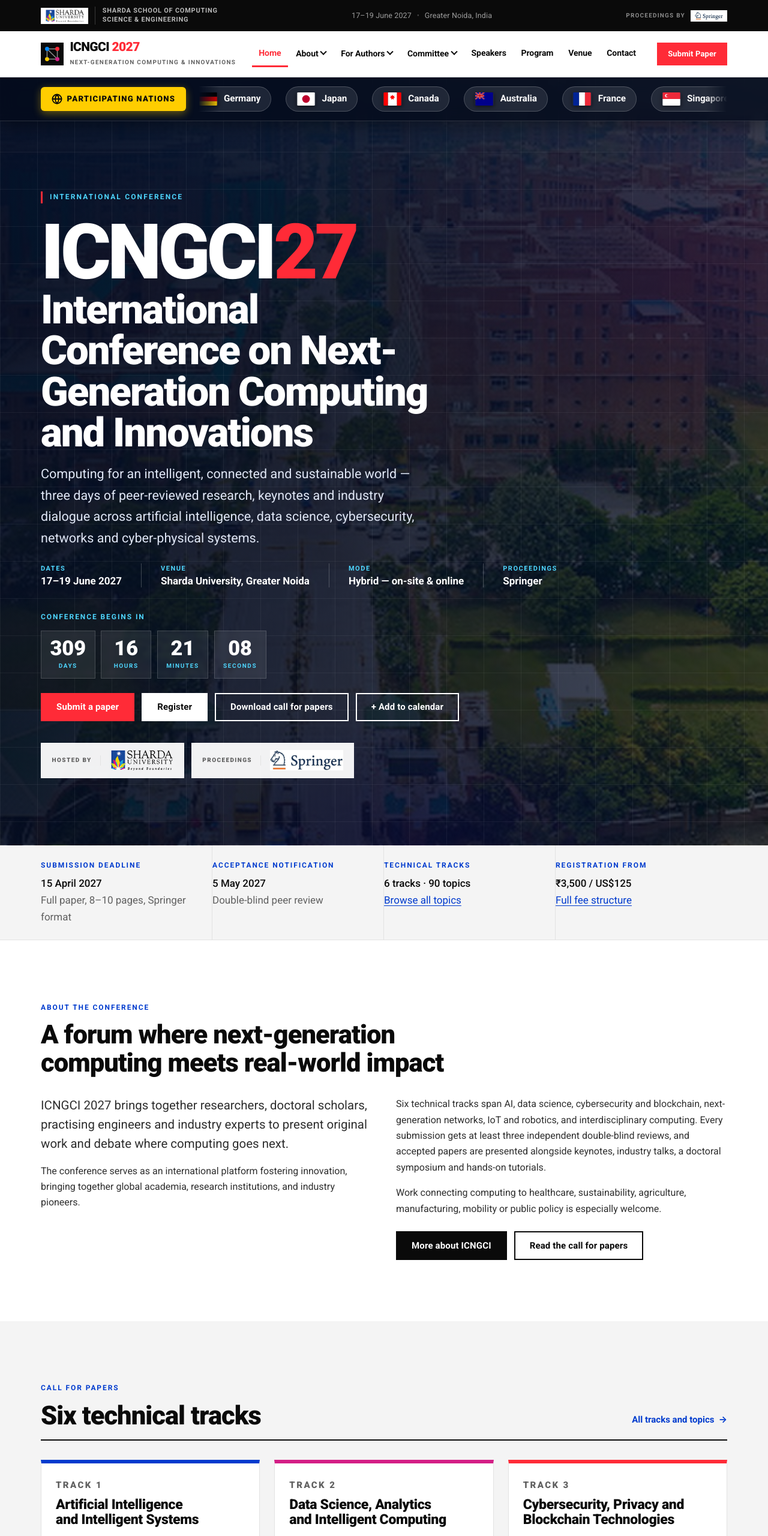
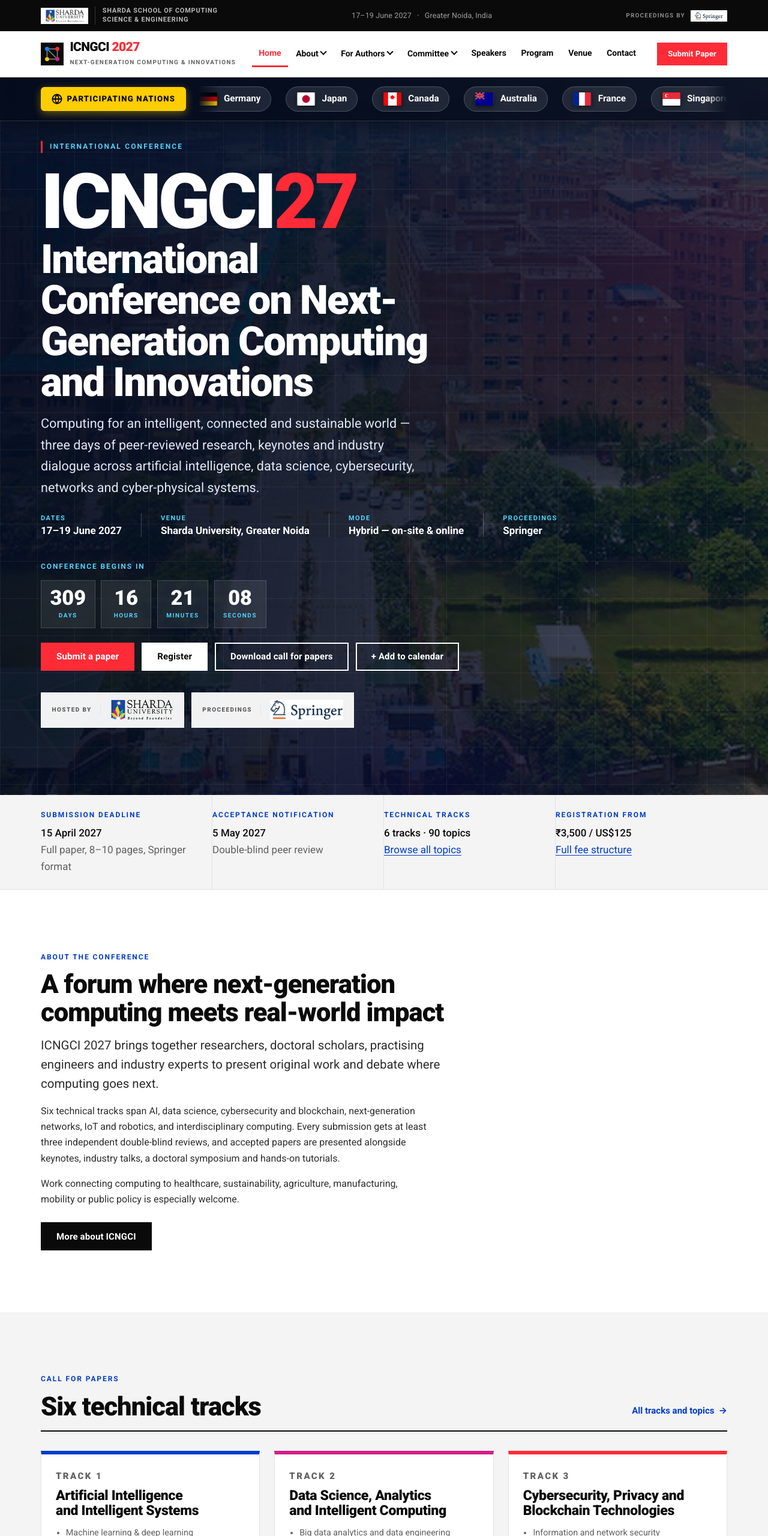
Before and after one commit to super-sg/ICICSC-, a plain HTML site: page index.html in a window 1280 px wide. Shown: the top 2560 px of the page at 60% size. Drawn offline with Linux system fonts and the light colour scheme.

Commit message:
Convert About section to single column, remove call for papers button, minimise hero gap, and update fees heading

```diff
--- a/assets/css/main.css
+++ b/assets/css/main.css
@@ -778,7 +778,8 @@
 .hero__inner {
   position: relative;
   z-index: 2;
-  padding-block: clamp(3.5rem, 9vw, 7rem);
+  padding-top: clamp(1rem, 2.5vw, 1.75rem);
+  padding-bottom: clamp(3.5rem, 9vw, 7rem);
 }
 .hero__eyebrow {
   display: inline-flex;
--- a/index.html
+++ b/index.html
@@ -13,7 +13,7 @@
 <link rel="preconnect" href="https://fonts.googleapis.com">
 <link rel="preconnect" href="https://fonts.gstatic.com" crossorigin>
 <link href="https://fonts.googleapis.com/css2?family=Roboto:ital,wght@0,400;0,500;0,700;0,900;1,400&display=swap" rel="stylesheet">
-<link rel="stylesheet" href="assets/css/main.css?v=3">
+<link rel="stylesheet" href="assets/css/main.css?v=4">
 <link rel="icon" href="assets/img/favicon.svg" type="image/svg+xml">
 <script defer src="assets/js/site.js"></script>
 </head>
@@ -235,23 +235,13 @@
 <!-- ================================= ABOUT ================================= -->
 <section class="section">
   <div class="wrap">
-    <div style="margin-bottom: 2rem;">
     <span class="eyebrow">About the conference</span>
     <h2>A forum where next-generation computing meets real-world impact</h2>
-    </div>
-    <div class="grid grid--2" style="align-items: start; gap: 2.5rem;">
-      <div>
     <p class="lede">ICNGCI 2027 brings together researchers, doctoral scholars, practising engineers and industry experts to present original work and debate where computing goes next.</p>
-        <p>The conference serves as an international platform fostering innovation, bringing together global academia, research institutions, and industry pioneers.</p>
-      </div>
-      <div>
     <p>Six technical tracks span AI, data science, cybersecurity and blockchain, next-generation networks, IoT and robotics, and interdisciplinary computing. Every submission gets at least three independent double-blind reviews, and accepted papers are presented alongside keynotes, industry talks, a doctoral symposium and hands-on tutorials.</p>
     <p>Work connecting computing to healthcare, sustainability, agriculture, manufacturing, mobility or public policy is especially welcome.</p>
     <div class="btn-row" style="margin-top: 1.5rem;">
       <a class="btn" href="about.html">More about ICNGCI</a>
-          <a class="btn btn--ghost" href="call-for-papers.html">Read the call for papers</a>
-        </div>
-      </div>
     </div>
   </div>
 </section>
@@ -420,7 +410,7 @@
   <div class="wrap split">
     <div>
       <span class="eyebrow">Registration</span>
-      <h2>Fees at a glance</h2>
+      <h2>Registration fees</h2>
       <p>One registration covers one accepted paper. At least one author must register and present — on-site or online — for the paper to enter the proceedings.</p>
 
       <div class="table-scroll">
```
Lines whose indentation alone changed are shown as unchanged.
